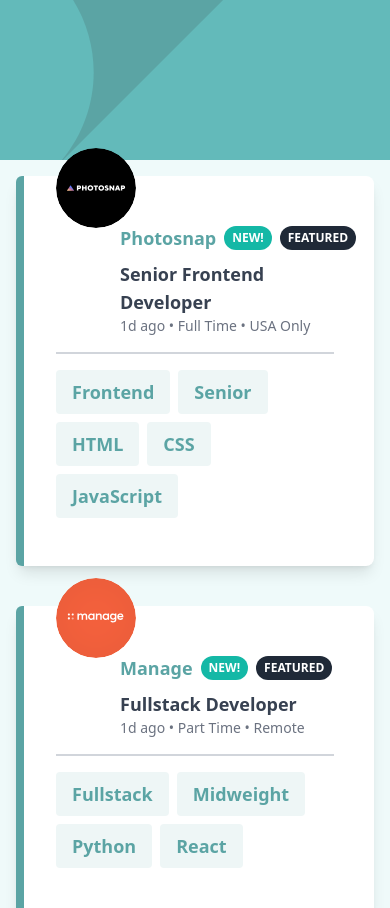
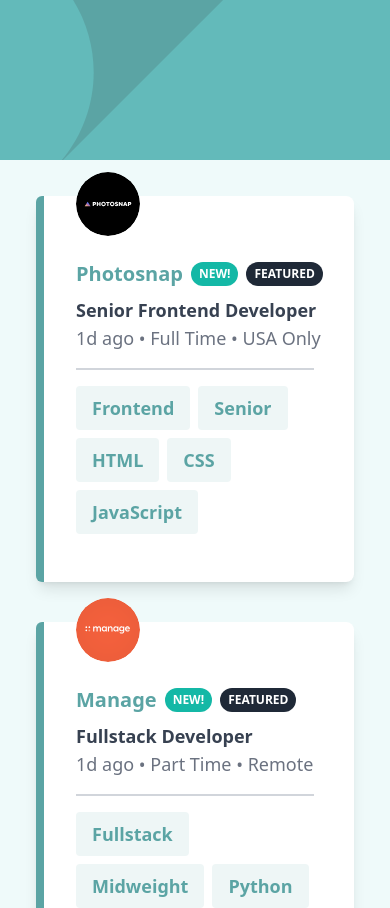
Before and after one commit to queen-favour/job-listing-filter, a React (Vite) app: page / in a window 390 px wide. Shown: the top 908 px of the page. Built offline with nearby package versions, Linux system fonts and the light colour scheme.

Commit message:
fix: general styling

```diff
--- a/src/components/JobListing.jsx
+++ b/src/components/JobListing.jsx
@@ -50,7 +50,7 @@
         style={{ backgroundImage: `url(${header2})`, backgroundSize: "cover" }}
       ></div>
       {selectedFilters.length > 0 && (
-        <div className="relative z-10 -mt-10 mx-4 md:mx-16 mb-6 p-4 bg-white shadow-xl rounded-lg flex flex-wrap items-center gap-2">
+        <div className=" relative z-10 -mt-10 mx-4 md:mx-16 mb-6 p-4 bg-white shadow-xl rounded-lg flex flex-wrap items-center gap-2">
           <div className="flex flex-wrap gap-2">
             {selectedFilters.map((filter, index) => (
               <div key={index} className="flex">
@@ -79,23 +79,23 @@
           </button>
         </div>
       )}
-      <div className="p-4 md:px-16">
+      <div className="p-9 md:px-16">
         {filteredItems.length > 0 ? (
           filteredItems.map((job) => (
             <div
-              className="bg-white p-4 py-12 rounded-lg shadow-lg mb-10 relative lg:flex justify-between px-10 lg:p-4"
+              className="bg-white pt-16 p-4 py-12 rounded-lg shadow-lg mb-10 relative lg:flex justify-between px-10 lg:p-4"
               key={job.id}
             >
               <div className="absolute rounded-tl-md rounded-bl-md left-0 top-0 bottom-0 w-2 bg-DesaturatedDarkCyan"></div>
-              <div className="flex items-center gap-4 md:gap-4 mb-4 relative lg:gap-0">
+              <div className="flex items-center  gap-4 mb-4 relative lg:gap-0">
                 <img
                   src={job.logo}
                   alt={job.company}
-                  className="w-20 h-20 rounded-full border-gray-300 absolute -top-9 left-0 transform -translate-y-1/2 lg:static lg:translate-y-0 lg:top-auto lg:left-auto" // This moves the logo upwards
+                  className="w-16 h-16 lg:w-20 lg:h-20 rounded-full border-gray-300 absolute -top-14  left-0 transform -translate-y-1/2 lg:static lg:translate-y-0 lg:top-auto lg:left-auto" // This moves the logo upwards
                 />
-                <div className="flex-1 text-lg pl-16">
+                <div className="flex-1 text-lg lg:pl-6 ">
                   <div className="flex items-center mb-2">
-                    <h3 className="text-lg font-bold text-DesaturatedDarkCyan">
+                    <h3 className="text-xl font-bold text-DesaturatedDarkCyan">
                       {job.company}
                     </h3>
                     {job.new && (
@@ -109,10 +109,10 @@
                       </span>
                     )}
                   </div>
-                  <h4 className="text-gray-700 font-semibold">
+                  <h4 className="text-gray-700 font-semibold text-lg">
                     {job.position}
                   </h4>
-                  <div className="text-gray-500 text-sm">
+                  <div className="text-gray-500 text-md">
                     <span>{job.postedAt}</span> • <span>{job.contract}</span> •{" "}
                     <span>{job.location}</span>
                   </div>
```
